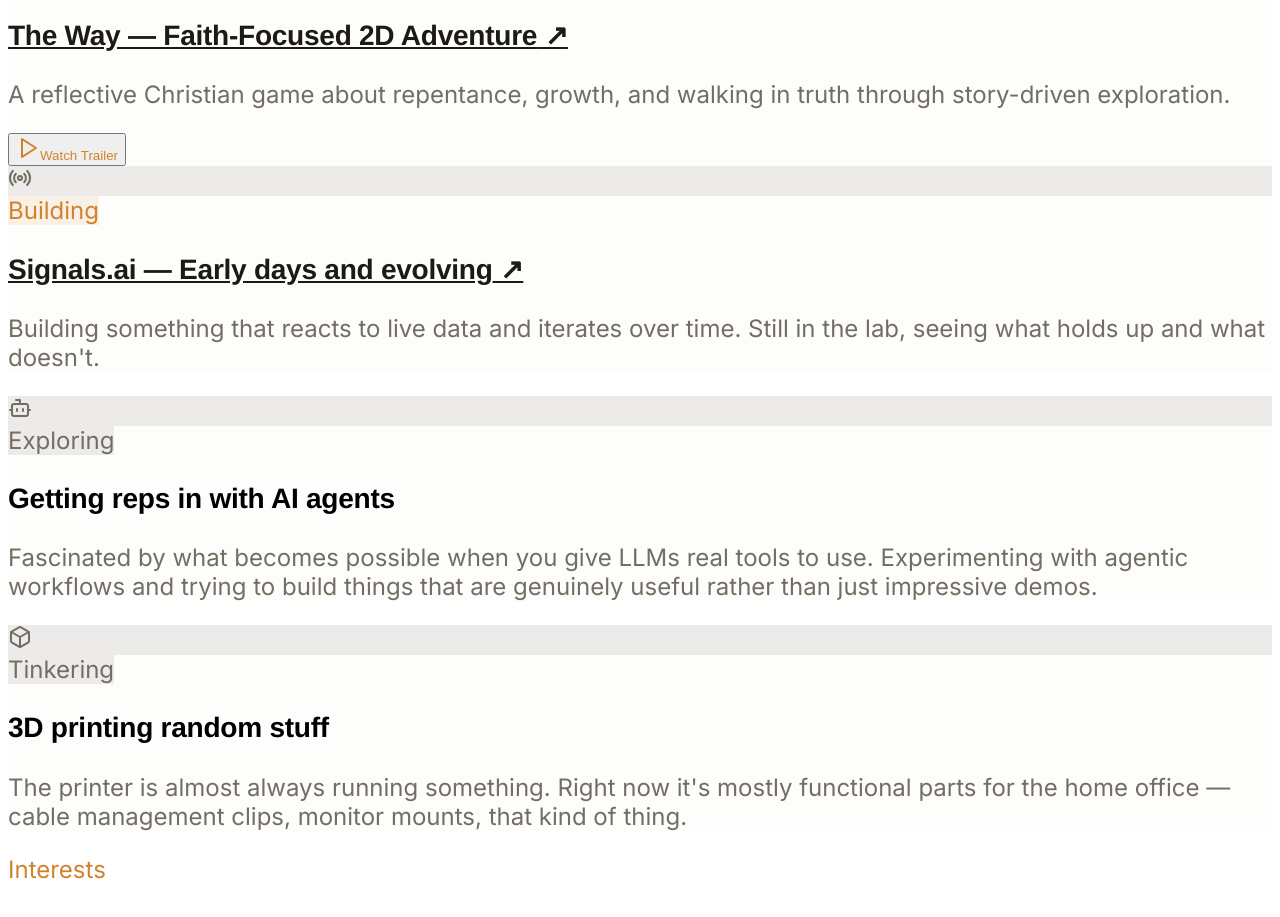
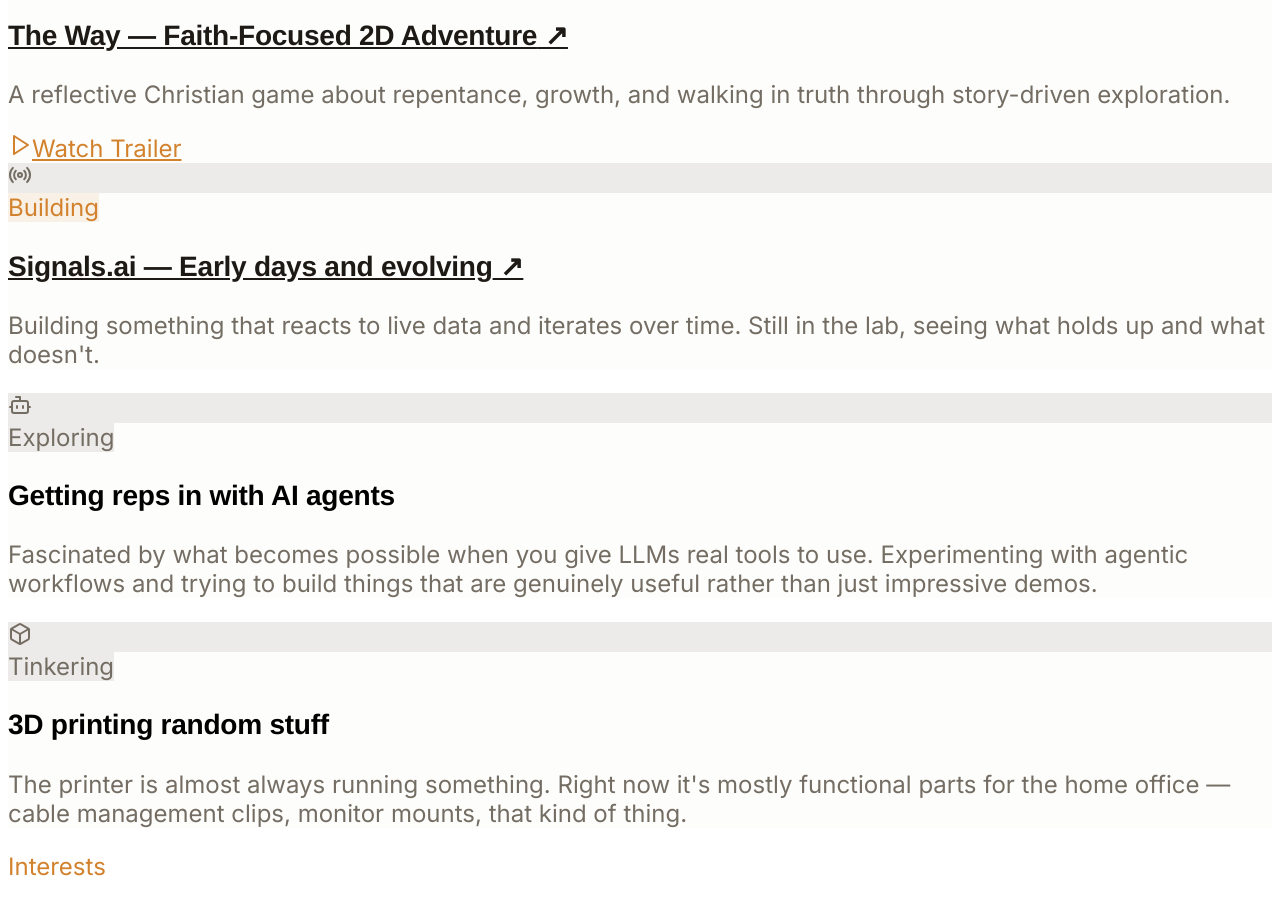
Before and after one commit to IsaacTrevino/isaac, a React (Vite) app in the folder client/: page / in a window 1280 px wide. Shown: the part 3280-4197 px from the top of the page. Built offline with nearby package versions, Linux system fonts and the light colour scheme; a web font is replaced by a local one.

Commit message:
Implement custom location hook for normalized routing in App component

```diff
--- a/client/src/App.tsx
+++ b/client/src/App.tsx
@@ -1,4 +1,5 @@
 import { Router, Route, Switch } from "wouter";
+import { useBrowserLocation } from "wouter/use-browser-location";
 import { QueryClientProvider } from "@tanstack/react-query";
 import { queryClient } from "@/lib/queryClient";
 import { Toaster } from "@/components/ui/toaster";
@@ -15,6 +16,15 @@
 import PrivacyPolicy from "@/pages/privacy-policy";
 import Terms from "@/pages/terms";
 import TheWaySupport from "@/pages/the-way-support";
+
+function useNormalizedLocation() {
+  const [location, navigate] = useBrowserLocation();
+  const normalized =
+    location.length > 1 && location.endsWith("/")
+      ? location.slice(0, -1)
+      : location;
+  return [normalized, navigate] as ReturnType<typeof useBrowserLocation>;
+}
 
 function ThemeProvider({ children }: { children: React.ReactNode }) {
   const [theme] = useState<"light" | "dark">(() =>
@@ -48,15 +58,12 @@
   return (
     <QueryClientProvider client={queryClient}>
       <ThemeProvider>
-        <Router>
+        <Router hook={useNormalizedLocation}>
           <Switch>
             <Route path="/" component={HomePage} />
             <Route path="/the-way/privacy" component={PrivacyPolicy} />
-            <Route path="/the-way/privacy/" component={PrivacyPolicy} />
             <Route path="/the-way/terms" component={Terms} />
-            <Route path="/the-way/terms/" component={Terms} />
             <Route path="/the-way/support" component={TheWaySupport} />
-            <Route path="/the-way/support/" component={TheWaySupport} />
             <Route path="/:rest*" component={NotFound} />
           </Switch>
         </Router>
--- a/client/src/components/Now.tsx
+++ b/client/src/components/Now.tsx
@@ -1,11 +1,5 @@
-import { useState } from "react";
 import { Bot, Box, Play, Radio } from "lucide-react";
 import FadeIn from "./FadeIn";
-import {
-  Dialog,
-  DialogContent,
-  DialogTitle,
-} from "@/components/ui/dialog";
 
 const items = [
   {
@@ -23,7 +17,7 @@
     tagAccent: true,
     href: "/the-way/",
     icon: "/images/the-way-icon.png",
-    trailerHref: "/videos/the-way-ad.mp4",
+    trailerHref: "https://youtube.com/shorts/1oTkomN2aL8?feature=share",
   },
   {
     title: "Signals.ai — Early days and evolving",
@@ -50,8 +44,6 @@
 ];
 
 export default function Now() {
-  const [trailerOpen, setTrailerOpen] = useState(false);
-
   return (
     <section id="now" className="py-24 md:py-32 border-t border-border" aria-labelledby="now-title" data-testid="now-section">
       <div className="max-w-5xl mx-auto px-6">
@@ -154,16 +146,17 @@
                     {item.body}
                   </p>
                   {"trailerHref" in item && item.trailerHref ? (
-                    <button
-                      type="button"
-                      onClick={() => setTrailerOpen(true)}
+                    <a
+                      href={item.trailerHref}
+                      target="_blank"
+                      rel="noopener noreferrer"
                       className="inline-flex items-center gap-1.5 text-sm font-medium mt-1 w-fit hover:underline"
                       style={{ color: "hsl(var(--primary))" }}
                       data-testid="watch-trailer"
                     >
                       <Play className="w-3.5 h-3.5" />
                       Watch Trailer
-                    </button>
+                    </a>
                   ) : null}
                 </div>
               </div>
@@ -171,19 +164,6 @@
           ))}
         </div>
       </div>
-
-      <Dialog open={trailerOpen} onOpenChange={setTrailerOpen}>
-        <DialogContent className="max-w-4xl p-0 overflow-hidden border-0 bg-black">
-          <DialogTitle className="sr-only">The Way — Trailer</DialogTitle>
-          <video
-            key={trailerOpen ? "open" : "closed"}
-            src="/videos/the-way-ad.mp4"
-            controls
-            autoPlay
-            className="w-full aspect-video"
-          />
-        </DialogContent>
-      </Dialog>
     </section>
   );
 }
```
